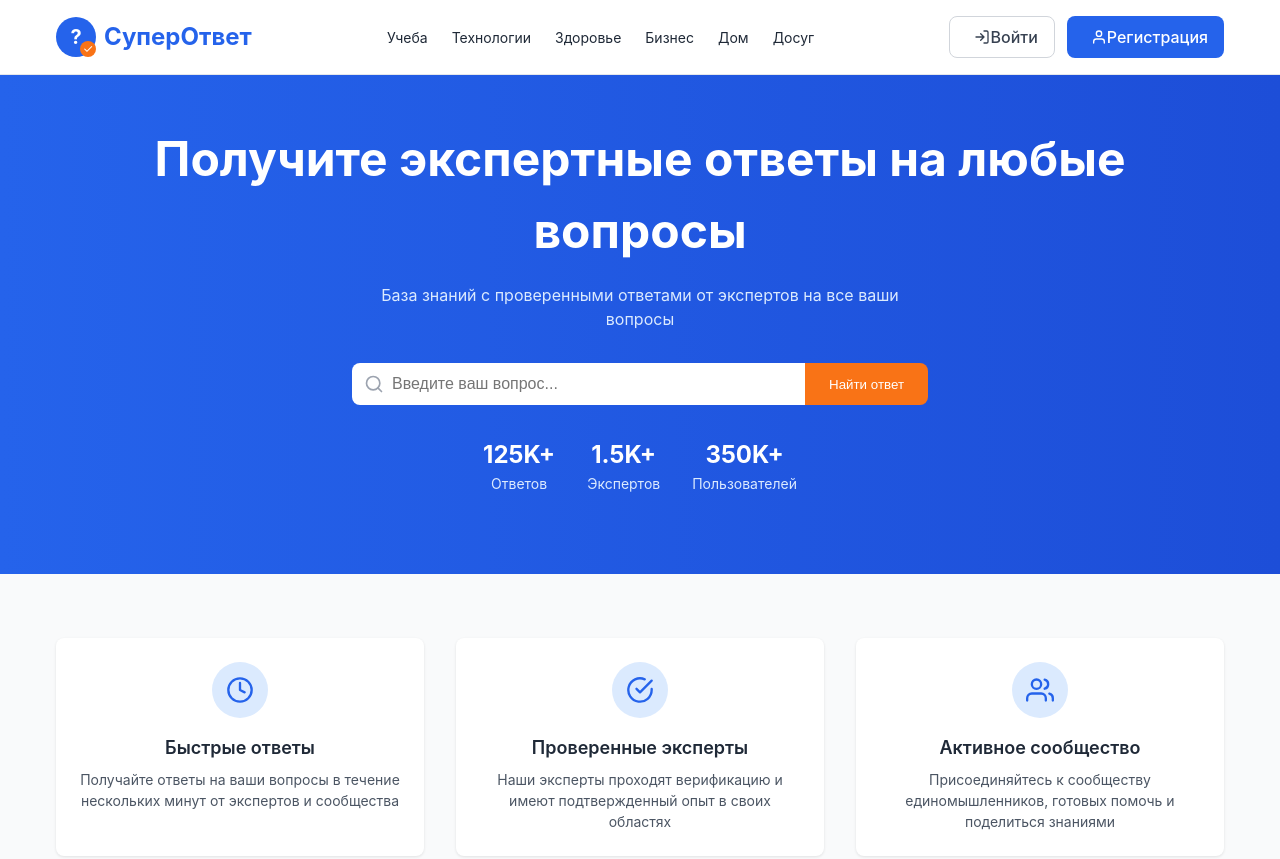
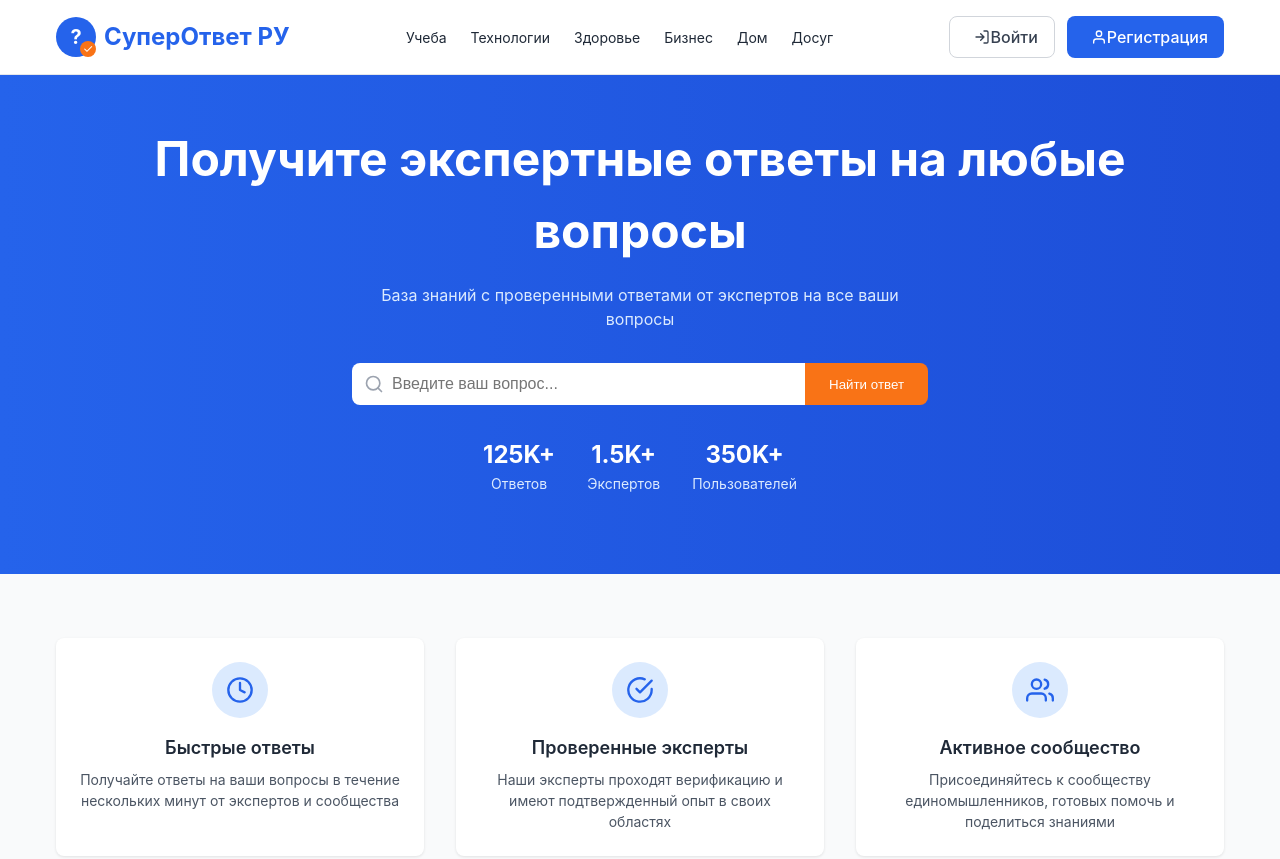
Before and after one commit to MihailSchwarz/v0-superotvet, a plain HTML site: page index.html in a window 1280 px wide. Shown: the top 859 px of the page. Drawn offline with Linux system fonts and the light colour scheme.

Commit message:
Update index.html

```diff
--- a/index.html
+++ b/index.html
@@ -17,7 +17,7 @@
                     <div class="logo-question">?</div>
                     <div class="logo-check">✓</div>
                 </div>
-                <h1 class="logo-text">СуперОтвет</h1>
+                <h1 class="logo-text">СуперОтвет РУ</h1>
             </div>
 
             <nav class="main-nav">
```
